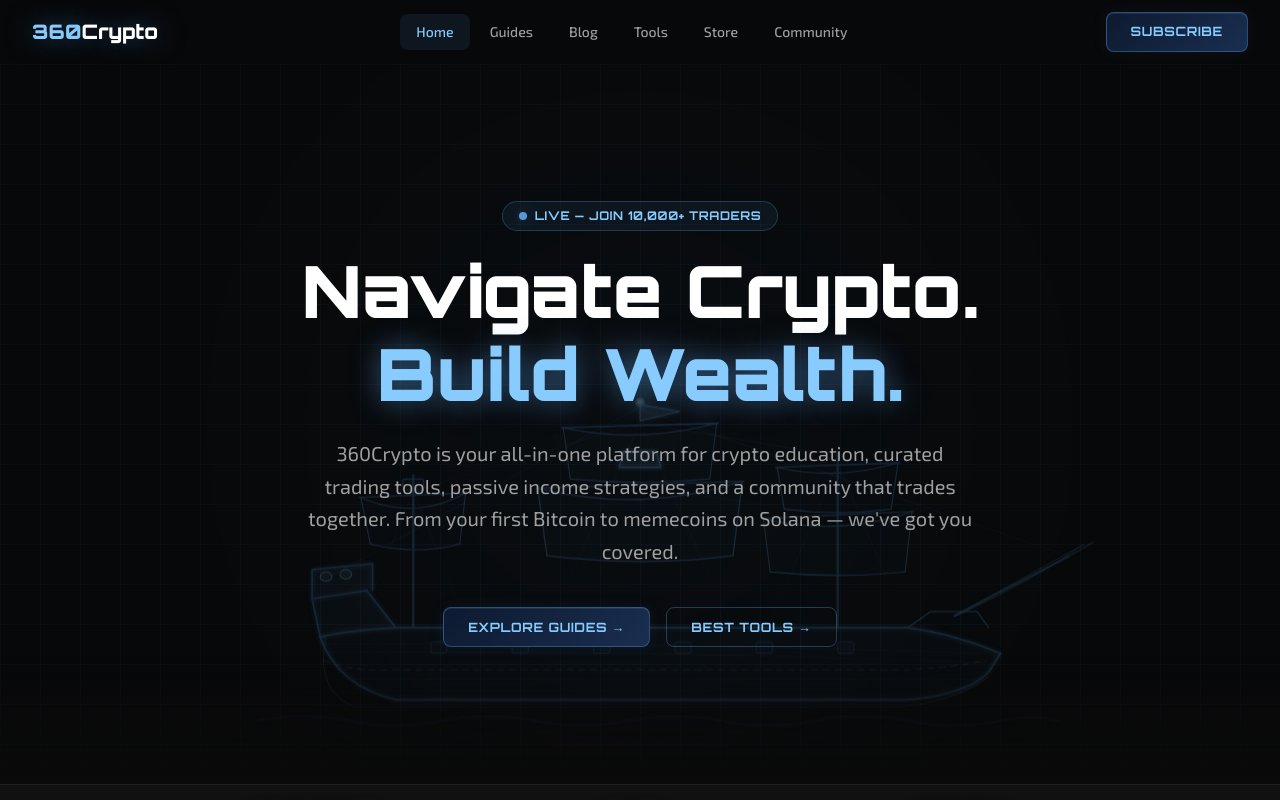
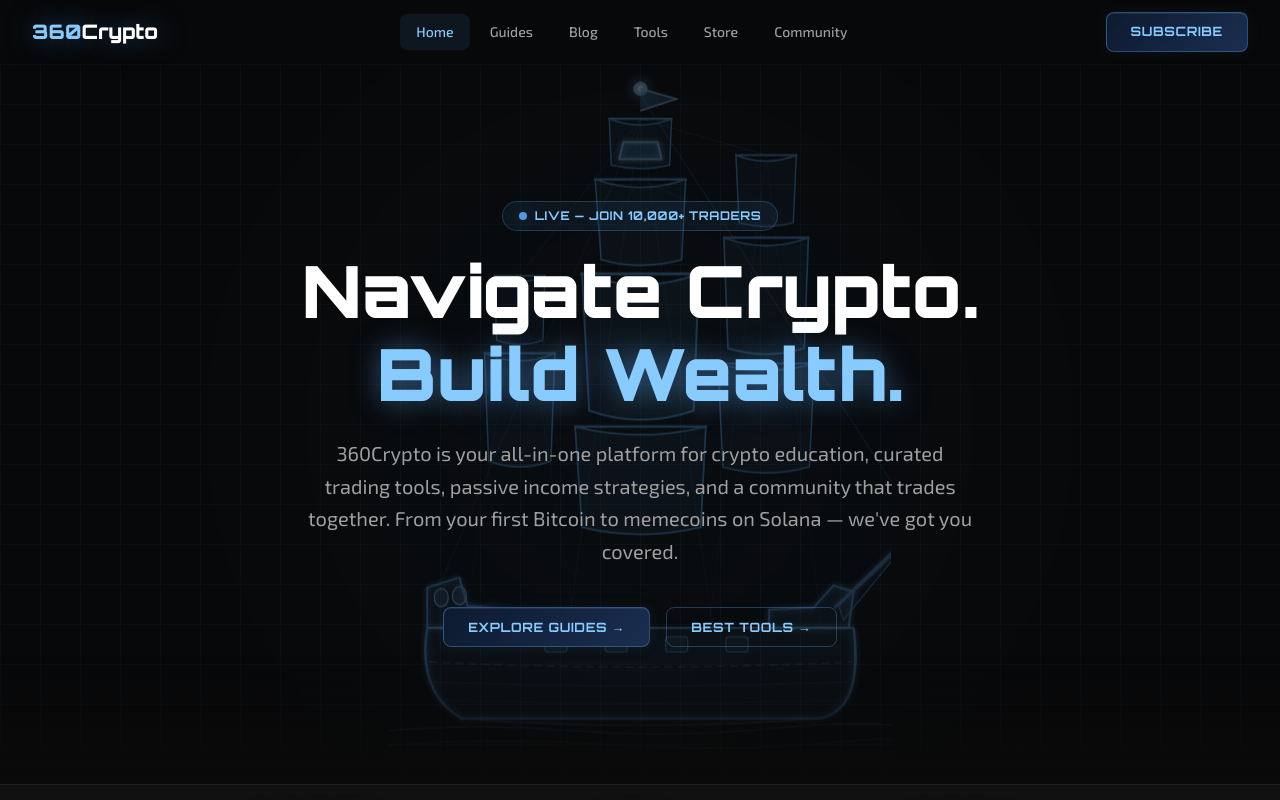
Before and after one commit to 360Cryptox/360Crypto, a Next.js app: page / in a window 1280 px wide. Shown: the top 800 px of the page. Built offline with nearby package versions, Linux system fonts and the light colour scheme.

Commit message:
fix: portrait tall-ship SVG — 3 masts with full sails, fills hero height

```diff
--- a/app/page.tsx
+++ b/app/page.tsx
@@ -118,129 +118,116 @@
           </div>
         </div>
 
-        {/* Pirate ship — tall ship with masts, sails, rigging */}
-        <div aria-hidden="true" className="pointer-events-none absolute inset-0 flex items-end justify-center pb-0" style={{ opacity: 0.2 }}>
-          <svg viewBox="0 0 860 340" fill="none" xmlns="http://www.w3.org/2000/svg" className="w-full max-w-[1000px] animate-float">
+        {/* Tall sailing ship — portrait SVG fills hero height */}
+        <div aria-hidden="true" className="pointer-events-none absolute inset-0 flex items-center justify-center" style={{ opacity: 0.28 }}>
+          <svg viewBox="0 0 500 700" fill="none" xmlns="http://www.w3.org/2000/svg" className="h-full max-h-[88vh] animate-float" style={{ maxWidth: '55vw' }}>
             <defs>
-              <filter id="sg" x="-20%" y="-20%" width="140%" height="140%">
-                <feGaussianBlur stdDeviation="2.5" result="b"/>
+              <filter id="glow" x="-30%" y="-30%" width="160%" height="160%">
+                <feGaussianBlur stdDeviation="3" result="b"/>
                 <feMerge><feMergeNode in="b"/><feMergeNode in="SourceGraphic"/></feMerge>
               </filter>
-              <filter id="sgs" x="-60%" y="-60%" width="220%" height="220%">
-                <feGaussianBlur stdDeviation="6" result="b"/>
+              <filter id="glowStrong" x="-80%" y="-80%" width="260%" height="260%">
+                <feGaussianBlur stdDeviation="8" result="b"/>
                 <feMerge><feMergeNode in="b"/><feMergeNode in="SourceGraphic"/></feMerge>
               </filter>
             </defs>
 
-            {/* ── HULL ── classic tall ship, curved wooden hull */}
-            <path d="M 155,218 Q 170,260 220,272 L 660,272 Q 710,268 730,248 L 740,232 Q 700,215 660,210 L 220,210 Q 180,212 155,218 Z"
-              stroke="#5599dd" strokeWidth="1.6" fill="rgba(85,153,221,0.07)" filter="url(#sg)"/>
-            {/* Hull bottom keel curve */}
-            <path d="M 160,218 Q 150,265 185,278 L 650,278 Q 698,275 730,252"
-              stroke="#5599dd" strokeWidth="1" fill="none" opacity="0.5"/>
+            {/* ── MAINMAST (x=250, tallest) ── */}
+            <line x1="250" y1="28" x2="250" y2="558" stroke="#88ccff" strokeWidth="4" filter="url(#glow)"/>
+            {/* Top royal yard + sail */}
+            <line x1="218" y1="52" x2="282" y2="52" stroke="#5599dd" strokeWidth="2.5"/>
+            <path d="M 219,52 Q 250,64 281,52 L 279,98 Q 250,105 221,98 Z" stroke="#5599dd" strokeWidth="1.5" fill="rgba(85,153,221,0.16)"/>
+            {/* Topsail yard + sail */}
+            <line x1="204" y1="112" x2="296" y2="112" stroke="#5599dd" strokeWidth="2.5"/>
+            <path d="M 205,112 Q 250,128 295,112 L 291,192 Q 250,203 211,192 Z" stroke="#5599dd" strokeWidth="1.6" fill="rgba(85,153,221,0.17)"/>
+            {/* Mainsail yard + sail (largest) */}
+            <line x1="190" y1="206" x2="310" y2="206" stroke="#5599dd" strokeWidth="3"/>
+            <path d="M 192,206 Q 250,228 308,206 L 303,342 Q 250,360 199,342 Z" stroke="#5599dd" strokeWidth="2" fill="rgba(85,153,221,0.19)"/>
+            {/* Course (lower) yard + sail */}
+            <line x1="184" y1="358" x2="316" y2="358" stroke="#5599dd" strokeWidth="2.5"/>
+            <path d="M 185,358 Q 250,374 315,358 L 310,458 Q 250,472 192,458 Z" stroke="#5599dd" strokeWidth="1.8" fill="rgba(85,153,221,0.16)"/>
+            {/* Crow's nest */}
+            <path d="M 233,75 L 267,75 L 271,92 L 229,92 Z" stroke="#88ccff" strokeWidth="2" fill="rgba(85,153,221,0.25)" filter="url(#glow)"/>
+            {/* Masthead light */}
+            <circle cx="250" cy="22" r="7" fill="#88ccff" filter="url(#glowStrong)"/>
+            <circle cx="250" cy="22" r="3" fill="white"/>
+
+            {/* ── FOREMAST (x=375) ── */}
+            <line x1="375" y1="68" x2="375" y2="558" stroke="#88ccff" strokeWidth="3.5" filter="url(#glow)"/>
+            {/* Fore topsail yard + sail */}
+            <line x1="344" y1="88" x2="406" y2="88" stroke="#5599dd" strokeWidth="2.2"/>
+            <path d="M 345,88 Q 375,100 405,88 L 402,155 Q 375,163 348,155 Z" stroke="#5599dd" strokeWidth="1.5" fill="rgba(85,153,221,0.15)"/>
+            {/* Foresail yard + sail */}
+            <line x1="332" y1="170" x2="418" y2="170" stroke="#5599dd" strokeWidth="2.5"/>
+            <path d="M 333,170 Q 375,186 417,170 L 413,280 Q 375,292 337,280 Z" stroke="#5599dd" strokeWidth="1.7" fill="rgba(85,153,221,0.16)"/>
+            {/* Fore lower yard + sail */}
+            <line x1="326" y1="295" x2="424" y2="295" stroke="#5599dd" strokeWidth="2"/>
+            <path d="M 327,295 Q 375,309 423,295 L 418,398 Q 375,410 332,398 Z" stroke="#5599dd" strokeWidth="1.5" fill="rgba(85,153,221,0.14)"/>
+
+            {/* ── MIZZENMAST (x=130) ── */}
+            <line x1="130" y1="188" x2="130" y2="558" stroke="#88ccff" strokeWidth="3" filter="url(#glow)"/>
+            {/* Mizzen topsail yard + sail */}
+            <line x1="104" y1="208" x2="156" y2="208" stroke="#5599dd" strokeWidth="1.9"/>
+            <path d="M 105,208 Q 130,220 155,208 L 153,272 Q 130,280 107,272 Z" stroke="#5599dd" strokeWidth="1.3" fill="rgba(85,153,221,0.13)"/>
+            {/* Mizzensail yard + sail */}
+            <line x1="94" y1="285" x2="166" y2="285" stroke="#5599dd" strokeWidth="2.2"/>
+            <path d="M 95,285 Q 130,300 165,285 L 161,392 Q 130,404 99,392 Z" stroke="#5599dd" strokeWidth="1.5" fill="rgba(85,153,221,0.15)"/>
+
+            {/* ── BOWSPRIT (diagonal front mast) ── */}
+            <line x1="443" y1="538" x2="530" y2="455" stroke="#5599dd" strokeWidth="3" opacity="0.85" filter="url(#glow)"/>
+            {/* Jib sail */}
+            <path d="M 447,536 Q 498,490 528,457 L 452,550 Z" stroke="#5599dd" strokeWidth="1.3" fill="rgba(85,153,221,0.13)" opacity="0.8"/>
+
+            {/* ── HULL ── */}
+            {/* Stern castle (left raised) */}
+            <path d="M 38,518 L 38,558 L 122,558 L 122,540 L 78,536 L 70,508 Z" stroke="#5599dd" strokeWidth="2" fill="rgba(85,153,221,0.1)" filter="url(#glow)"/>
+            <ellipse cx="52" cy="528" rx="7" ry="9" stroke="#88ccff" strokeWidth="1.2" fill="rgba(136,204,255,0.22)"/>
+            <ellipse cx="70" cy="526" rx="7" ry="9" stroke="#88ccff" strokeWidth="1.2" fill="rgba(136,204,255,0.22)"/>
+            {/* Forecastle (right raised) */}
+            <path d="M 462,522 L 457,558 L 378,558 L 378,540 L 422,538 L 442,516 Z" stroke="#5599dd" strokeWidth="2" fill="rgba(85,153,221,0.1)" filter="url(#glow)"/>
+            {/* Deck line */}
+            <path d="M 38,558 L 462,558" stroke="#88ccff" strokeWidth="2" opacity="0.75"/>
+            {/* Main hull body */}
+            <path d="M 38,558 Q 28,622 72,648 L 428,648 Q 472,640 462,558" stroke="#5599dd" strokeWidth="2.5" fill="rgba(85,153,221,0.09)" filter="url(#glow)"/>
+            {/* Keel */}
+            <path d="M 70,648 Q 250,662 430,648" stroke="#5599dd" strokeWidth="1.5" opacity="0.5"/>
             {/* Waterline */}
-            <path d="M 158,238 Q 180,248 220,246 L 660,246 Q 700,244 728,238"
-              stroke="#88ccff" strokeWidth="0.8" fill="none" opacity="0.45" strokeDasharray="6 4"/>
-            {/* Hull plank lines */}
-            <path d="M 160,224 Q 420,222 728,232" stroke="#5599dd" strokeWidth="0.5" fill="none" opacity="0.3"/>
-            <path d="M 162,231 Q 420,229 729,240" stroke="#5599dd" strokeWidth="0.5" fill="none" opacity="0.25"/>
-            <path d="M 164,254 Q 420,254 728,254" stroke="#5599dd" strokeWidth="0.5" fill="none" opacity="0.25"/>
-            <path d="M 168,263 Q 420,264 724,262" stroke="#5599dd" strokeWidth="0.5" fill="none" opacity="0.2"/>
+            <path d="M 40,592 Q 250,602 460,592" stroke="#88ccff" strokeWidth="1" opacity="0.4" strokeDasharray="8 5"/>
+            {/* Hull planks */}
+            <path d="M 44,612 Q 250,620 456,612" stroke="#5599dd" strokeWidth="0.9" opacity="0.3"/>
+            <path d="M 50,630 Q 250,636 450,630" stroke="#5599dd" strokeWidth="0.9" opacity="0.25"/>
             {/* Cannon ports */}
-            {[250, 320, 390, 460, 530, 600].map((x, i) => (
-              <rect key={i} x={x} y={222} width={14} height={10} rx={2}
-                stroke="#5599dd" strokeWidth="0.8" fill="rgba(85,153,221,0.15)" opacity={0.6}/>
-            ))}
-            {/* Stern castle (raised back) */}
-            <path d="M 155,218 L 148,185 L 195,178 L 220,210"
-              stroke="#5599dd" strokeWidth="1.4" fill="rgba(85,153,221,0.1)" filter="url(#sg)"/>
-            <path d="M 148,185 L 148,160 L 200,155 L 200,178"
-              stroke="#5599dd" strokeWidth="1.4" fill="rgba(85,153,221,0.12)" filter="url(#sg)"/>
-            {/* Stern windows */}
-            <rect x="155" y="162" width="10" height="8" rx="5" stroke="#88ccff" strokeWidth="1" fill="rgba(136,204,255,0.2)"/>
-            <rect x="172" y="160" width="10" height="8" rx="5" stroke="#88ccff" strokeWidth="1" fill="rgba(136,204,255,0.2)"/>
-            {/* Forecastle (raised front) */}
-            <path d="M 660,210 L 680,196 L 720,196 L 730,210"
-              stroke="#5599dd" strokeWidth="1.2" fill="rgba(85,153,221,0.08)"/>
-            {/* Bowsprit — diagonal mast forward */}
-            <line x1="700" y1="200" x2="800" y2="148" stroke="#5599dd" strokeWidth="2" opacity="0.8"/>
-            <line x1="800" y1="148" x2="820" y2="136" stroke="#5599dd" strokeWidth="1.5" opacity="0.6"/>
-            {/* Bowsprit sail (jib) */}
-            <path d="M 710,196 Q 770,168 812,138 L 700,200 Z"
-              stroke="#88ccff" strokeWidth="0.8" fill="rgba(85,153,221,0.06)" opacity="0.6"/>
-
-            {/* ── MIZZENMAST (rear, shortest) x=235 ── */}
-            <line x1="235" y1="210" x2="235" y2="78" stroke="#5599dd" strokeWidth="2" opacity="0.85"/>
-            {/* Mizzen yard */}
-            <line x1="188" y1="98" x2="282" y2="94" stroke="#5599dd" strokeWidth="1.5" opacity="0.8"/>
-            {/* Mizzen sail (billowing) */}
-            <path d="M 190,98 Q 238,118 280,94 L 275,138 Q 238,148 198,138 Z"
-              stroke="#5599dd" strokeWidth="1" fill="rgba(85,153,221,0.09)"/>
-            {/* Crow's nest mizzen */}
-            <rect x="226" y="82" width="18" height="10" rx="2" stroke="#5599dd" strokeWidth="1" fill="rgba(85,153,221,0.15)"/>
-
-            {/* ── MAINMAST (center, tallest) x=430 ── */}
-            <line x1="430" y1="212" x2="430" y2="18" stroke="#5599dd" strokeWidth="2.2" opacity="0.9" filter="url(#sg)"/>
-            {/* Main top yard */}
-            <line x1="362" y1="38" x2="498" y2="34" stroke="#5599dd" strokeWidth="1.5" opacity="0.85"/>
-            {/* Main top sail */}
-            <path d="M 364,38 Q 430,52 496,34 L 490,82 Q 430,88 370,82 Z"
-              stroke="#5599dd" strokeWidth="1" fill="rgba(85,153,221,0.1)"/>
-            {/* Main mid yard */}
-            <line x1="340" y1="90" x2="520" y2="84" stroke="#5599dd" strokeWidth="1.5" opacity="0.8"/>
-            {/* Main mid sail (large, billowing) */}
-            <path d="M 342,90 Q 432,112 518,84 L 510,148 Q 432,158 350,148 Z"
-              stroke="#5599dd" strokeWidth="1.2" fill="rgba(85,153,221,0.11)"/>
-            {/* Crow's nest main */}
-            <path d="M 416,58 L 444,58 L 448,72 L 412,72 Z" stroke="#88ccff" strokeWidth="1.2" fill="rgba(85,153,221,0.2)" filter="url(#sg)"/>
-            {/* Masthead light */}
-            <circle cx="430" cy="16" r="4" fill="#88ccff" opacity="0.9" filter="url(#sgs)"/>
-            <circle cx="430" cy="16" r="2" fill="white" opacity="1"/>
-
-            {/* ── FOREMAST (front) x=600 ── */}
-            <line x1="600" y1="210" x2="600" y2="58" stroke="#5599dd" strokeWidth="2" opacity="0.85"/>
-            {/* Fore top yard */}
-            <line x1="546" y1="72" x2="654" y2="68" stroke="#5599dd" strokeWidth="1.4" opacity="0.8"/>
-            {/* Fore top sail */}
-            <path d="M 548,72 Q 600,84 652,68 L 646,108 Q 600,114 554,108 Z"
-              stroke="#5599dd" strokeWidth="1" fill="rgba(85,153,221,0.09)"/>
-            {/* Fore main yard */}
-            <line x1="534" y1="116" x2="666" y2="110" stroke="#5599dd" strokeWidth="1.4" opacity="0.75"/>
-            {/* Fore main sail */}
-            <path d="M 536,116 Q 600,132 664,110 L 658,162 Q 600,168 542,162 Z"
-              stroke="#5599dd" strokeWidth="1" fill="rgba(85,153,221,0.1)"/>
-
-            {/* ── RIGGING NETWORK ── */}
-            {/* Forestay: bow to mainmast */}
-            <line x1="798" y1="148" x2="430" y2="22" stroke="#5599dd" strokeWidth="0.7" opacity="0.4"/>
-            {/* Backstay: mainmast to stern */}
-            <line x1="430" y1="20" x2="165" y2="165" stroke="#5599dd" strokeWidth="0.7" opacity="0.35"/>
-            {/* Between masts */}
-            <line x1="430" y1="34" x2="600" y2="62" stroke="#5599dd" strokeWidth="0.7" opacity="0.4"/>
-            <line x1="430" y1="88" x2="600" y2="114" stroke="#5599dd" strokeWidth="0.6" opacity="0.3"/>
-            <line x1="235" y1="92" x2="430" y2="34" stroke="#5599dd" strokeWidth="0.6" opacity="0.35"/>
-            {/* Shrouds (mast to hull sides) */}
-            <line x1="430" y1="34" x2="350" y2="210" stroke="#5599dd" strokeWidth="0.5" opacity="0.3"/>
-            <line x1="430" y1="34" x2="510" y2="210" stroke="#5599dd" strokeWidth="0.5" opacity="0.3"/>
-            <line x1="600" y1="68" x2="540" y2="210" stroke="#5599dd" strokeWidth="0.5" opacity="0.28"/>
-            <line x1="600" y1="68" x2="660" y2="210" stroke="#5599dd" strokeWidth="0.5" opacity="0.28"/>
-            <line x1="235" y1="92" x2="188" y2="210" stroke="#5599dd" strokeWidth="0.5" opacity="0.28"/>
-            <line x1="235" y1="92" x2="282" y2="210" stroke="#5599dd" strokeWidth="0.5" opacity="0.28"/>
-            {/* Ratlines (horizontal rungs on shrouds) */}
-            {[150,168,186,204].map((y,i) => (
-              <line key={i} x1={350+i*4} y1={y} x2={510-i*4} y2={y-2} stroke="#5599dd" strokeWidth="0.4" opacity="0.25"/>
+            {[155, 215, 275, 335].map((x, i) => (
+              <rect key={i} x={x} y={567} width={22} height={15} rx={3} stroke="#5599dd" strokeWidth="1.3" fill="rgba(85,153,221,0.2)" opacity={0.75}/>
             ))}
 
-            {/* ── FLAG / SKULL ── at mainmast top */}
-            <path d="M 430,18 L 464,24 L 430,32 Z" stroke="#88ccff" strokeWidth="0.8" fill="rgba(136,204,255,0.2)" filter="url(#sg)"/>
+            {/* ── RIGGING ── */}
+            {/* Forestay (bowsprit tip to mainmast top) */}
+            <line x1="528" y1="457" x2="250" y2="28" stroke="#5599dd" strokeWidth="1" opacity="0.38"/>
+            {/* Backstay (mainmast to stern) */}
+            <line x1="250" y1="52" x2="52" y2="512" stroke="#5599dd" strokeWidth="0.9" opacity="0.28"/>
+            {/* Main to fore stays */}
+            <line x1="250" y1="52" x2="375" y2="88" stroke="#5599dd" strokeWidth="0.9" opacity="0.35"/>
+            <line x1="250" y1="112" x2="375" y2="170" stroke="#5599dd" strokeWidth="0.8" opacity="0.28"/>
+            {/* Main to mizzen stays */}
+            <line x1="250" y1="52" x2="130" y2="208" stroke="#5599dd" strokeWidth="0.9" opacity="0.3"/>
+            <line x1="250" y1="112" x2="130" y2="285" stroke="#5599dd" strokeWidth="0.7" opacity="0.24"/>
+            {/* Main shrouds */}
+            <line x1="250" y1="52" x2="178" y2="558" stroke="#5599dd" strokeWidth="0.8" opacity="0.24"/>
+            <line x1="250" y1="52" x2="322" y2="558" stroke="#5599dd" strokeWidth="0.8" opacity="0.24"/>
+            {/* Fore shrouds */}
+            <line x1="375" y1="88" x2="318" y2="558" stroke="#5599dd" strokeWidth="0.7" opacity="0.2"/>
+            <line x1="375" y1="88" x2="430" y2="558" stroke="#5599dd" strokeWidth="0.7" opacity="0.2"/>
+            {/* Mizzen shrouds */}
+            <line x1="130" y1="208" x2="74" y2="558" stroke="#5599dd" strokeWidth="0.7" opacity="0.2"/>
+            <line x1="130" y1="208" x2="186" y2="558" stroke="#5599dd" strokeWidth="0.7" opacity="0.2"/>
+
+            {/* ── FLAG ── */}
+            <path d="M 250,22 L 286,32 L 250,44" stroke="#88ccff" strokeWidth="1.5" fill="rgba(85,153,221,0.45)"/>
 
             {/* ── WAVES ── */}
-            <path d="M 100,290 Q 140,282 180,290 Q 220,298 260,290 Q 300,282 340,290 Q 380,298 420,290 Q 460,282 500,290 Q 540,298 580,290 Q 620,282 660,290 Q 700,298 740,290 Q 770,284 790,290"
-              stroke="#5599dd" strokeWidth="1.2" fill="none" opacity="0.4" filter="url(#sg)"/>
-            <path d="M 80,304 Q 130,296 180,304 Q 230,312 280,304 Q 330,296 380,304 Q 430,312 480,304 Q 530,296 580,304 Q 630,312 680,304 Q 720,298 760,304"
-              stroke="#5599dd" strokeWidth="0.8" fill="none" opacity="0.25"/>
-            <path d="M 130,318 Q 200,310 270,318 Q 340,326 410,318 Q 480,310 550,318 Q 620,326 690,318"
-              stroke="#5599dd" strokeWidth="0.6" fill="none" opacity="0.15"/>
+            <path d="M -20,662 Q 80,652 180,660 Q 280,668 380,658 Q 460,650 520,656 L 520,720 L -20,720 Z" fill="rgba(85,153,221,0.07)" stroke="#5599dd" strokeWidth="1.2" opacity="0.6"/>
+            <path d="M -20,676 Q 100,666 220,674 Q 340,682 440,672 Q 490,667 520,670 L 520,720 L -20,720 Z" fill="rgba(85,153,221,0.05)" stroke="#88ccff" strokeWidth="0.8" opacity="0.4"/>
           </svg>
         </div>
 
```
